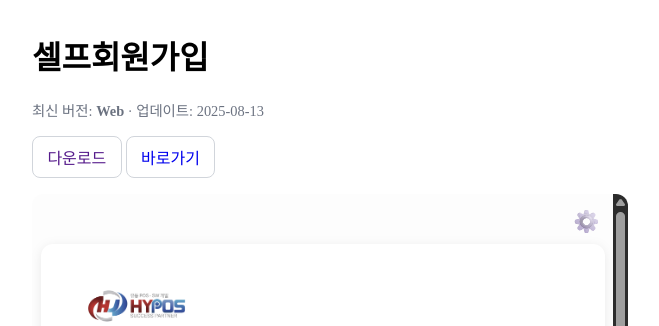
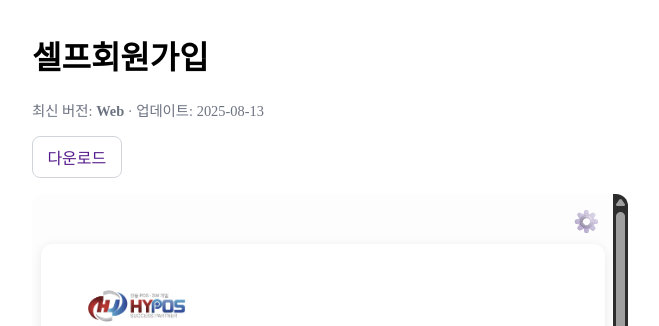
Before and after one commit to LeeTaeJong/LeeTaeJong.github.io, a Jekyll site: the page built from projects/byrRegister.md, in a window 1280 px wide and 900 px high. Shown: the top 326 px of the window, without its empty margins (158-817 px from the left). Built offline with Jekyll 4.4.1, drawn with Linux system fonts in a browser that asks for light colours.

Commit message:
Update project.html

```diff
--- a/_layouts/project.html
+++ b/_layouts/project.html
@@ -28,7 +28,6 @@
 
       <p>
         <a class="btn" href="{{ page.download_url }}" target="_blank">다운로드</a>
-        <a class="btn" href="{{ page.hyperlink_url }}" target="_blank">바로가기</a>
         {%- if page.changelog_url -%}
         <a class="btn" href="{{ page.changelog_url }}" target="_blank">변경 이력</a>
         {%- endif -%}
```
